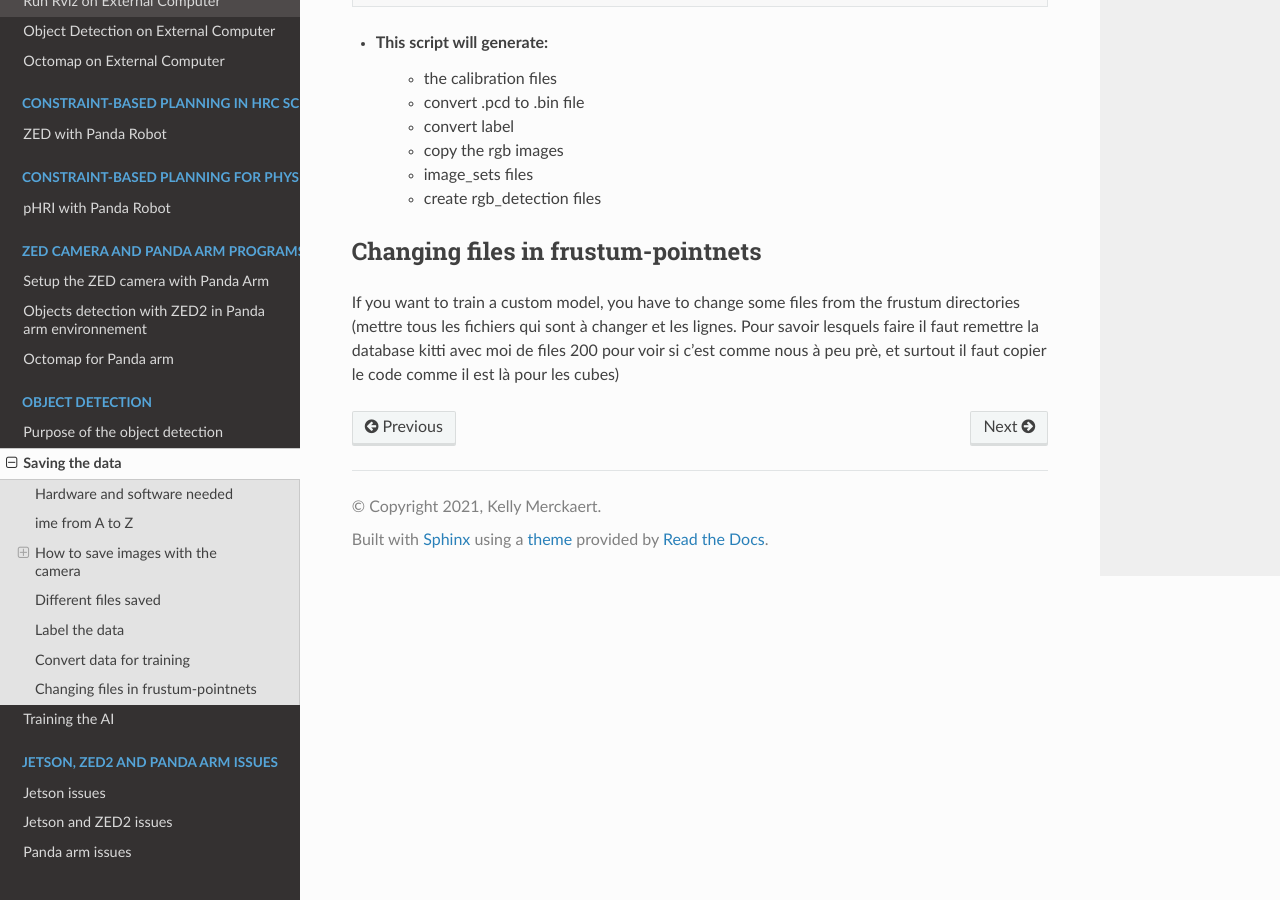
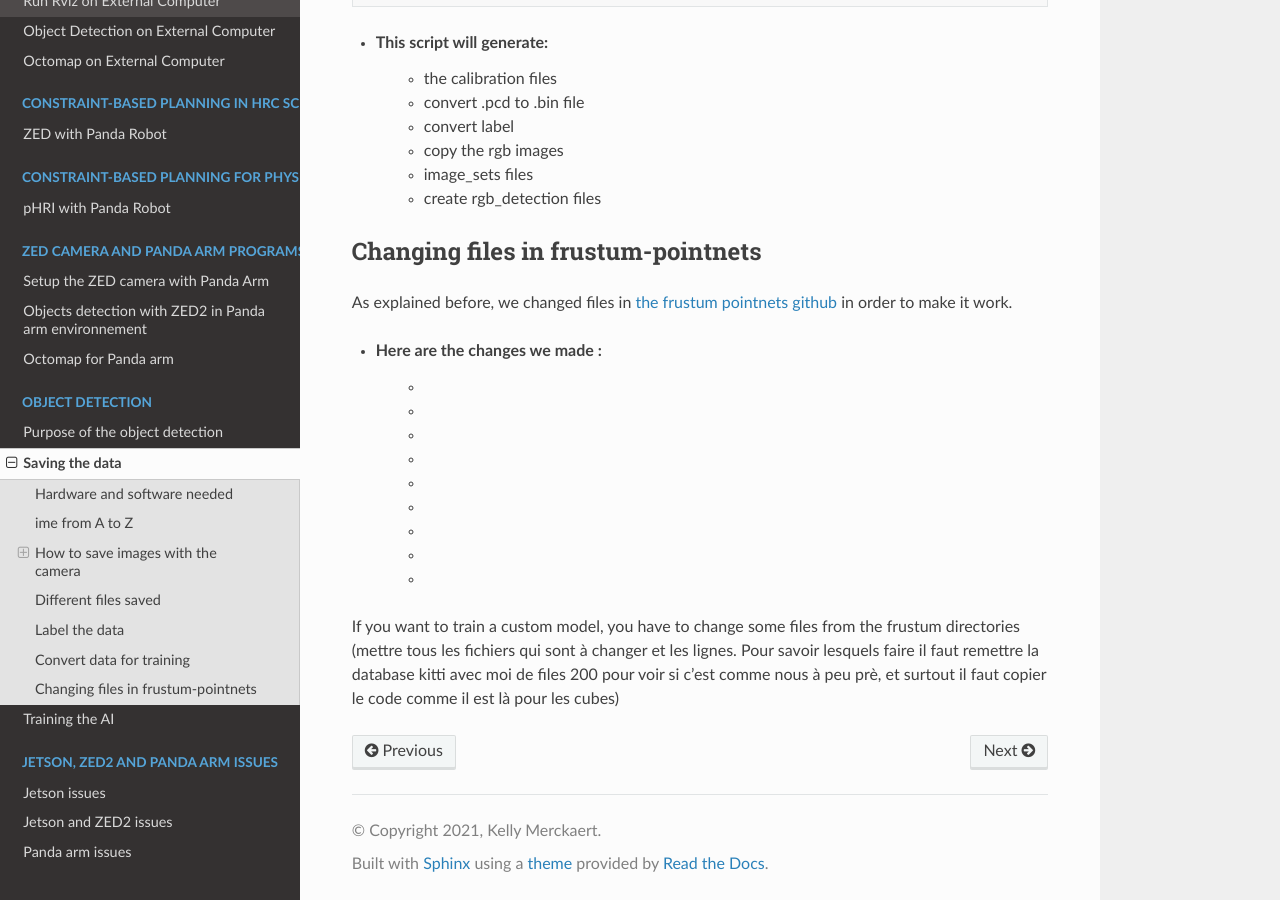
Before and after one commit to kmerckae/panda_safe_hrc_tutorial, a Sphinx documentation site: the page built from source/AI/data.rst, in a window 1280 px wide and 900 px high, scrolled down 5212 px. Built offline with Sphinx 7.4.7 and the Read the Docs theme 2.0.0, drawn with Linux system fonts in a browser that asks for light colours.

Commit message:
merge data

```diff
--- a/source/AI/data.rst
+++ b/source/AI/data.rst
@@ -202,5 +202,18 @@ Now that you have clone this repository, go in the convert directory execute the
 Changing files in frustum-pointnets
 ------------------------------------
 
+As explained before, we changed files in `the frustum pointnets github  <https://github.com/charlesq34/frustum-pointnets.git>`_ in order to make it work.
+
+* Here are the changes we made :
+    *
+    *
+    *
+    *
+    *
+    *
+    *
+    *
+    *
+
 If you want to train a custom model, you have to change some files from the frustum directories
 (mettre tous les fichiers qui sont à changer et les lignes. Pour savoir lesquels faire il faut remettre la database kitti avec moi de files 200 pour voir si c'est comme nous à peu prè, et surtout il faut copier le code comme il est là pour les cubes)
```
